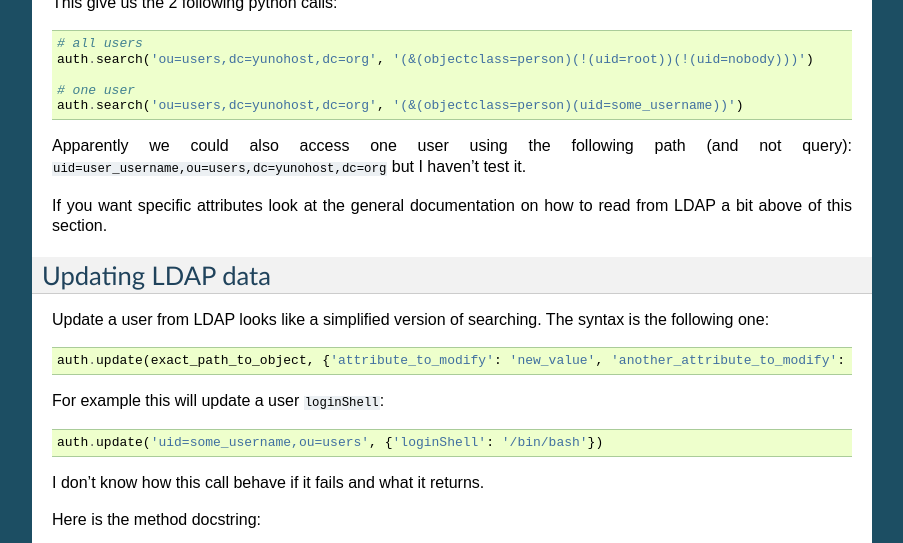
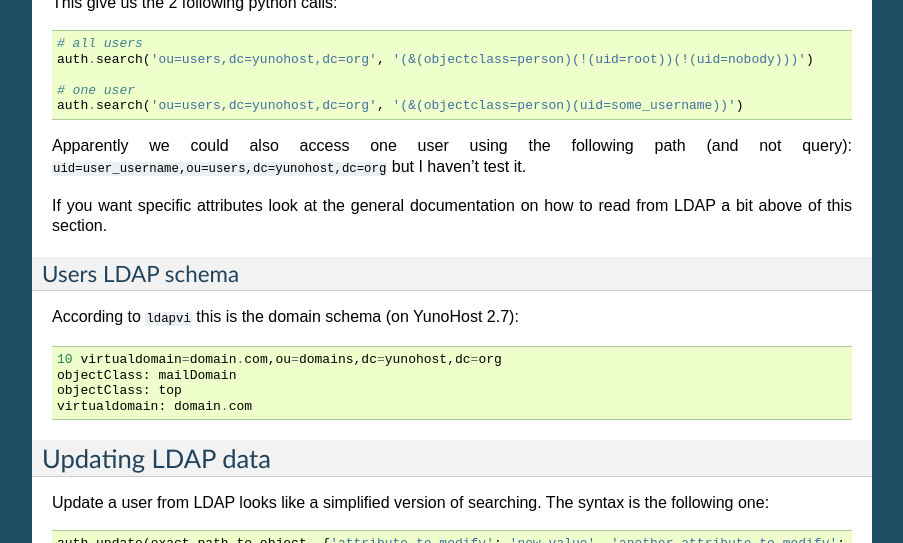
Before and after one commit to YunoHost/moulinette, a Sphinx documentation site: the page built from doc/ldap.rst, in a window 1280 px wide and 900 px high, scrolled down 3279 px, cut to the strip 0-543 px from the top of the window. Shown: the whole strip, without its empty margins (198-1101 px from the left). Built offline with Sphinx 7.4.7, drawn with Linux system fonts in a browser that asks for light colours.

Commit message:
[doc] add domain schema

```diff
--- a/doc/ldap.rst
+++ b/doc/ldap.rst
@@ -212,6 +212,18 @@ Apparently we could also access one user using the following path (and not query
 
 If you want specific attributes look at the general documentation on how to read from LDAP a bit above of this section.
 
+Users LDAP schema
+-----------------
+
+According to :file:`ldapvi` this is the domain schema (on YunoHost 2.7):
+
+::
+
+    10 virtualdomain=domain.com,ou=domains,dc=yunohost,dc=org
+    objectClass: mailDomain
+    objectClass: top
+    virtualdomain: domain.com
+
 Updating LDAP data
 ==================
 
```
